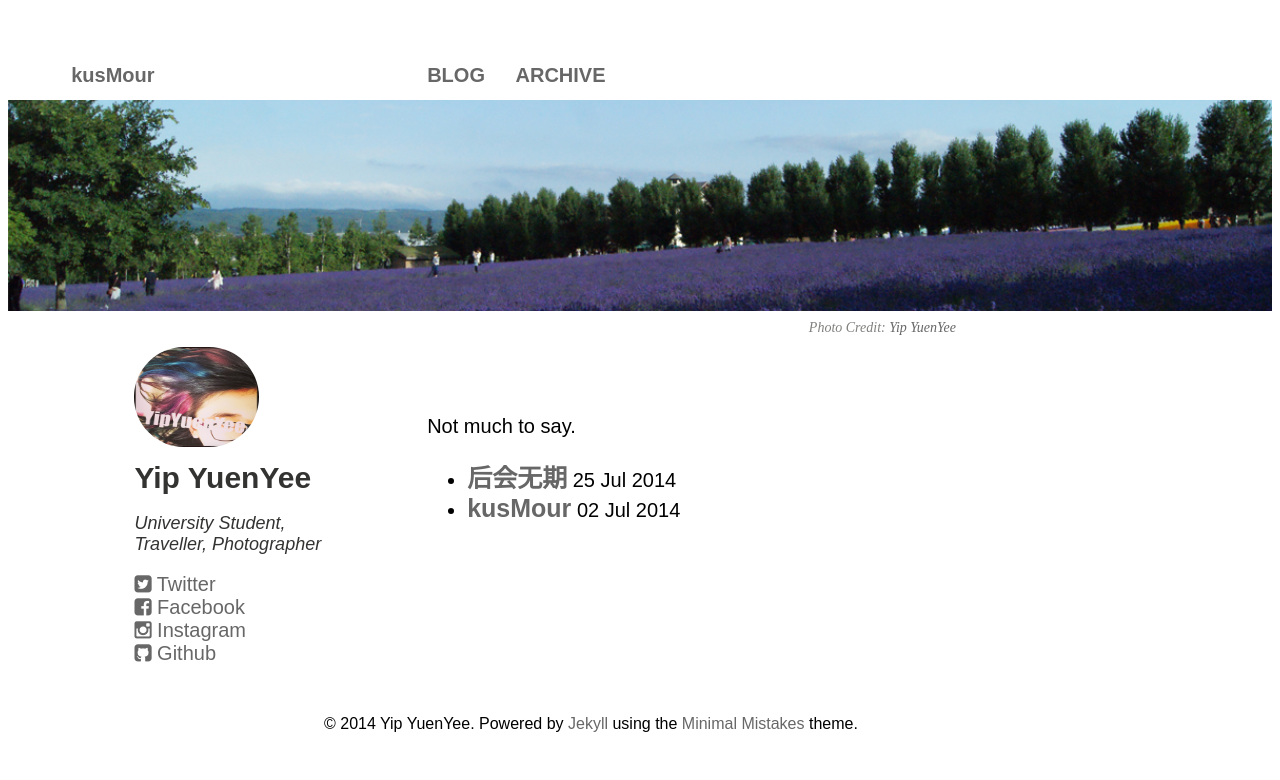
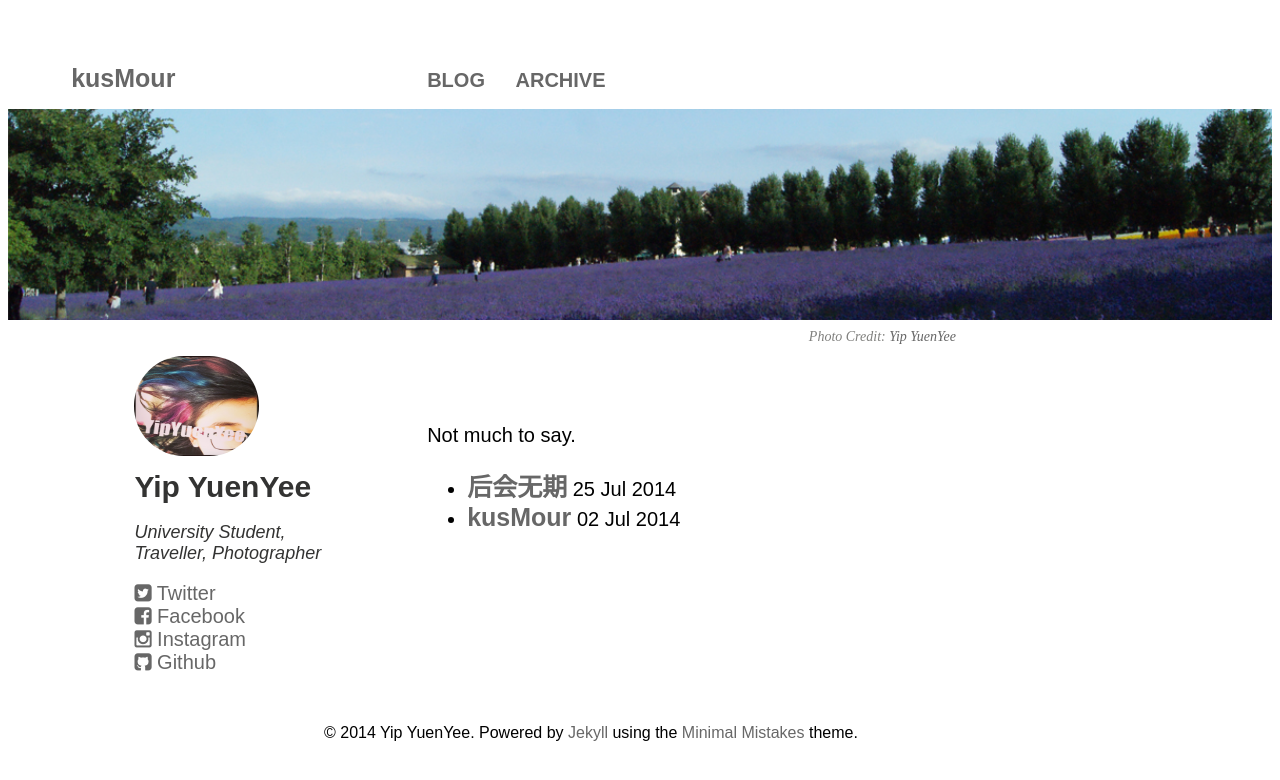
Before and after one commit to kusmour/blog_jekyll, a Jekyll site: the page built from index.html, in a window 1280 px wide. Shown: the top 780 px of the page. Built offline with Jekyll 4.4.1, drawn with Linux system fonts in a browser that asks for light colours.

Commit message:
fix link problem

```diff
--- a/_config.yml
+++ b/_config.yml
@@ -1 +1 @@
-baseurl: /jekyll_demo
+baseurl: /blog_jekyll
--- a/style/homepage.css
+++ b/style/homepage.css
@@ -28,8 +28,8 @@
 .site_name {
 	float: left;
 	width: 20%;
+	font-size: 25px;
 	font-weight: bold;
-	height: 20px;
 	margin-left: 5%;
 	margin-right: 5%;
 	margin-bottom: 16px;
@@ -41,6 +41,7 @@
 	font-weight: bold;
 	height: 20px;
 	margin-bottom: 16px;
+	padding-top: 5px;
 	text-transform: uppercase;
 }
 
```
